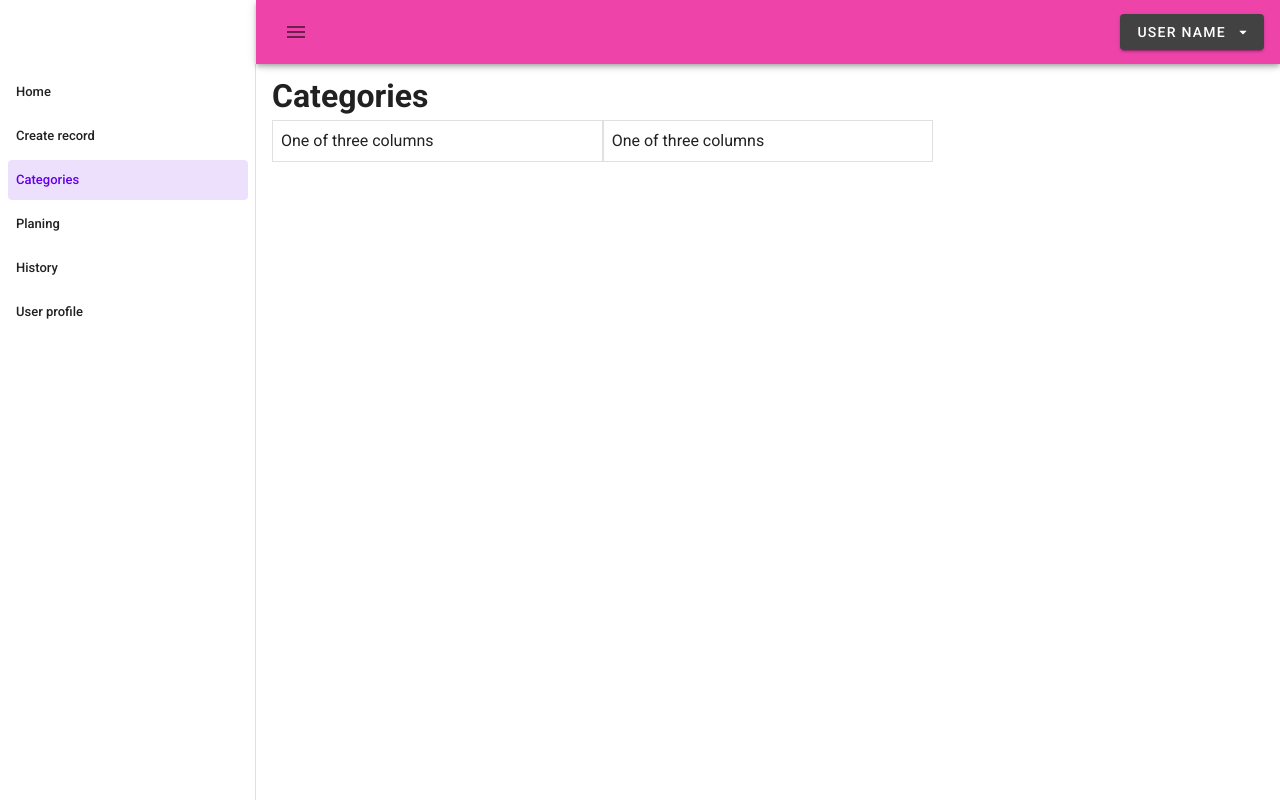
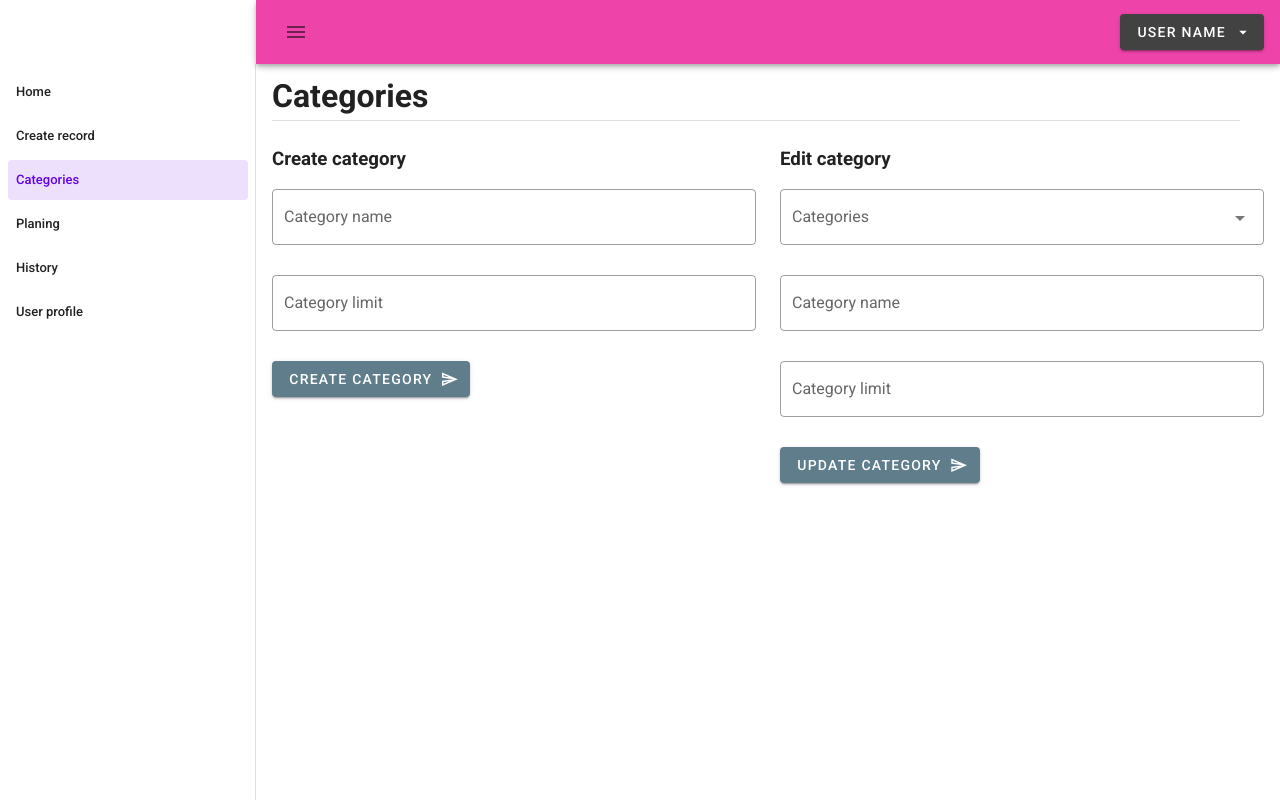
Before and after one commit to Mandred19/lp-vue-crm, a Vue app: page /categories in a window 1280 px wide. Built offline with nearby package versions, Linux system fonts and the light colour scheme.

Commit message:
add categories

```diff
--- a/src/App.vue
+++ b/src/App.vue
@@ -29,7 +29,7 @@ export default class App extends Vue {
 
 <style lang="scss">
   html {
-    overflow: hidden;
+    overflow-y: auto;
   }
 
   .app-container {
--- a/src/components/Header/HeaderDropdown.vue
+++ b/src/components/Header/HeaderDropdown.vue
@@ -45,7 +45,7 @@ export default class HeaderDropdown extends Vue {
     { title: 'Exit', action: 'logout' },
   ];
 
-  private dropdownHandler(action: string) {
+  dropdownHandler(action: string) {
     switch (action) {
     case '/profile': this.$router.push(action).catch((e) => console.warn(e)); break;
     case 'logout': console.warn('logout'); break;
--- a/src/components/Header/index.vue
+++ b/src/components/Header/index.vue
@@ -1,7 +1,7 @@
 <template>
   <v-app-bar app color="primary">
     <div class="d-flex align-center">
-      <v-app-bar-nav-icon @click.stop="toggleSidebar"></v-app-bar-nav-icon>
+      <v-app-bar-nav-icon @click.stop="toggleSidebar" title="Toggle sidebar menu"/>
     </div>
 
     <v-spacer></v-spacer>
@@ -24,7 +24,7 @@ export default class Header extends Vue {
   @Prop(Boolean) isVisibleSidebar = true;
 
   @Emit('toggleSidebar')
-  private toggleSidebar(): boolean {
+  toggleSidebar(): boolean {
     return !this.isVisibleSidebar;
   }
 }
--- a/src/components/ScreenTitle.vue
+++ b/src/components/ScreenTitle.vue
@@ -1,7 +1,7 @@
 <template>
   <v-row v-if="currentRouteTitle" class="flex flex-grow-1 align-center justify-start">
     <v-col cols="12">
-      <h1>{{ currentRouteTitle.title }}</h1>
+      <h1 class="screen-title">{{ currentRouteTitle.title }}</h1>
     </v-col>
   </v-row>
 </template>
@@ -24,5 +24,7 @@ export default class ScreenTitle extends Mixins(RoutesListMixin) {
 </script>
 
 <style lang="scss">
-
+  .screen-title {
+    border-bottom: 1px solid rgba(#999, .3);
+  }
 </style>
--- a/src/components/Sidebar/SidebarRoutesList.vue
+++ b/src/components/Sidebar/SidebarRoutesList.vue
@@ -5,6 +5,7 @@
       v-for="route of routesList"
       :key="route.name"
       :to="route.to"
+      :title="route.title"
       exact>
         <v-list-item-title>
           {{ route.title }}
--- a/src/components/Sidebar/index.vue
+++ b/src/components/Sidebar/index.vue
@@ -23,7 +23,7 @@ export default class Sidebar extends Vue {
   @Prop(Boolean) isVisibleSidebar = true;
 
   @Emit('sidebarStateHandler')
-  private sidebarStateHandler(state: boolean): boolean {
+  sidebarStateHandler(state: boolean): boolean {
     return state;
   }
 }
--- a/src/layout/MainLayout.vue
+++ b/src/layout/MainLayout.vue
@@ -24,11 +24,11 @@ import Header from '@/components/Header/index.vue';
 export default class MainLayout extends Vue {
   isVisibleSidebar = true;
 
-  private toggleSidebar(val: boolean): void {
+  toggleSidebar(val: boolean): void {
     this.isVisibleSidebar = val;
   }
 
-  private sidebarStateHandler(state: boolean): void {
+  sidebarStateHandler(state: boolean): void {
     this.isVisibleSidebar = state;
   }
 }
--- /dev/null
+++ b/src/views/Categories/CategoriesCreate.vue
@@ -0,0 +1,52 @@
+<template>
+  <v-row no-gutters>
+    <v-col cols="12">
+      <h3 class="mb-4">Create category</h3>
+
+      <form @submit.prevent="formHandler" class="mb-4">
+        <v-text-field
+        label="Category name"
+        title="Category name"
+        outlined/>
+
+        <v-text-field
+        label="Category limit"
+        title="Category limit"
+        outlined/>
+
+        <v-btn
+        :loading="false"
+        :disabled="false"
+        type="submit"
+        title="Create category"
+        color="blue-grey"
+        class="white--text">
+          Create category
+          <v-icon right>
+            mdi-send-outline
+          </v-icon>
+        </v-btn>
+      </form>
+    </v-col>
+  </v-row>
+</template>
+
+<script lang="ts">
+import Vue from 'vue';
+import { Component } from 'vue-property-decorator';
+
+@Component({
+  name: 'CategoriesCreate',
+  components: {},
+})
+
+export default class CategoriesCreate extends Vue {
+  formHandler(): void {
+    console.warn(111);
+  }
+}
+</script>
+
+<style lang="scss">
+
+</style>
--- /dev/null
+++ b/src/views/Categories/CategoriesEdit.vue
@@ -0,0 +1,65 @@
+<template>
+  <v-row no-gutters>
+    <v-col cols="12">
+      <h3 class="mb-4">Edit category</h3>
+
+      <form @submit.prevent="formHandler" class="mb-4">
+        <v-select
+        @change="selectHandler($event)"
+        :items="categories"
+        label="Categories"
+        title="Categories"
+        outlined/>
+
+        <v-text-field
+        label="Category name"
+        title="Category name"
+        outlined/>
+
+        <v-text-field
+        label="Category limit"
+        title="Category limit"
+        outlined/>
+
+        <v-btn
+        :loading="false"
+        :disabled="false"
+        type="submit"
+        title="Update category"
+        color="blue-grey"
+        class="white--text">
+          Update category
+          <v-icon right>
+            mdi-send-outline
+          </v-icon>
+        </v-btn>
+      </form>
+    </v-col>
+  </v-row>
+</template>
+
+<script lang="ts">
+import Vue from 'vue';
+import { Component } from 'vue-property-decorator';
+
+@Component({
+  name: 'CategoriesEdit',
+  components: {},
+})
+
+export default class CategoriesEdit extends Vue {
+  private readonly categories = ['Foo', 'Bar', 'Fizz', 'Buzz'];
+
+  formHandler(): void {
+    console.warn(111);
+  }
+
+  selectHandler(val: string): void {
+    console.warn(val);
+  }
+}
+</script>
+
+<style lang="scss">
+
+</style>
--- a/src/views/Categories/index.vue
+++ b/src/views/Categories/index.vue
@@ -4,23 +4,13 @@
 
     <Preloader v-if="loading"/>
 
-    <v-row v-else no-gutters>
-      <v-col cols="12" sm="4">
-        <v-card
-        class="pa-2"
-        outlined
-        tile>
-          One of three columns
-        </v-card>
+    <v-row v-else>
+      <v-col cols="12" sm="6">
+        <CategoriesCreate/>
       </v-col>
 
-      <v-col cols="12" sm="4">
-        <v-card
-        class="pa-2"
-        outlined
-        tile>
-          One of three columns
-        </v-card>
+      <v-col cols="12" sm="6">
+        <CategoriesEdit/>
       </v-col>
     </v-row>
   </v-container>
@@ -30,10 +20,12 @@
 import Vue from 'vue';
 import { Component } from 'vue-property-decorator';
 import ScreenTitle from '@/components/ScreenTitle.vue';
+import CategoriesCreate from '@/views/Categories/CategoriesCreate.vue';
+import CategoriesEdit from '@/views/Categories/CategoriesEdit.vue';
 
 @Component({
   name: 'Categories',
-  components: { ScreenTitle },
+  components: { ScreenTitle, CategoriesCreate, CategoriesEdit },
 })
 
 export default class Categories extends Vue {
```
